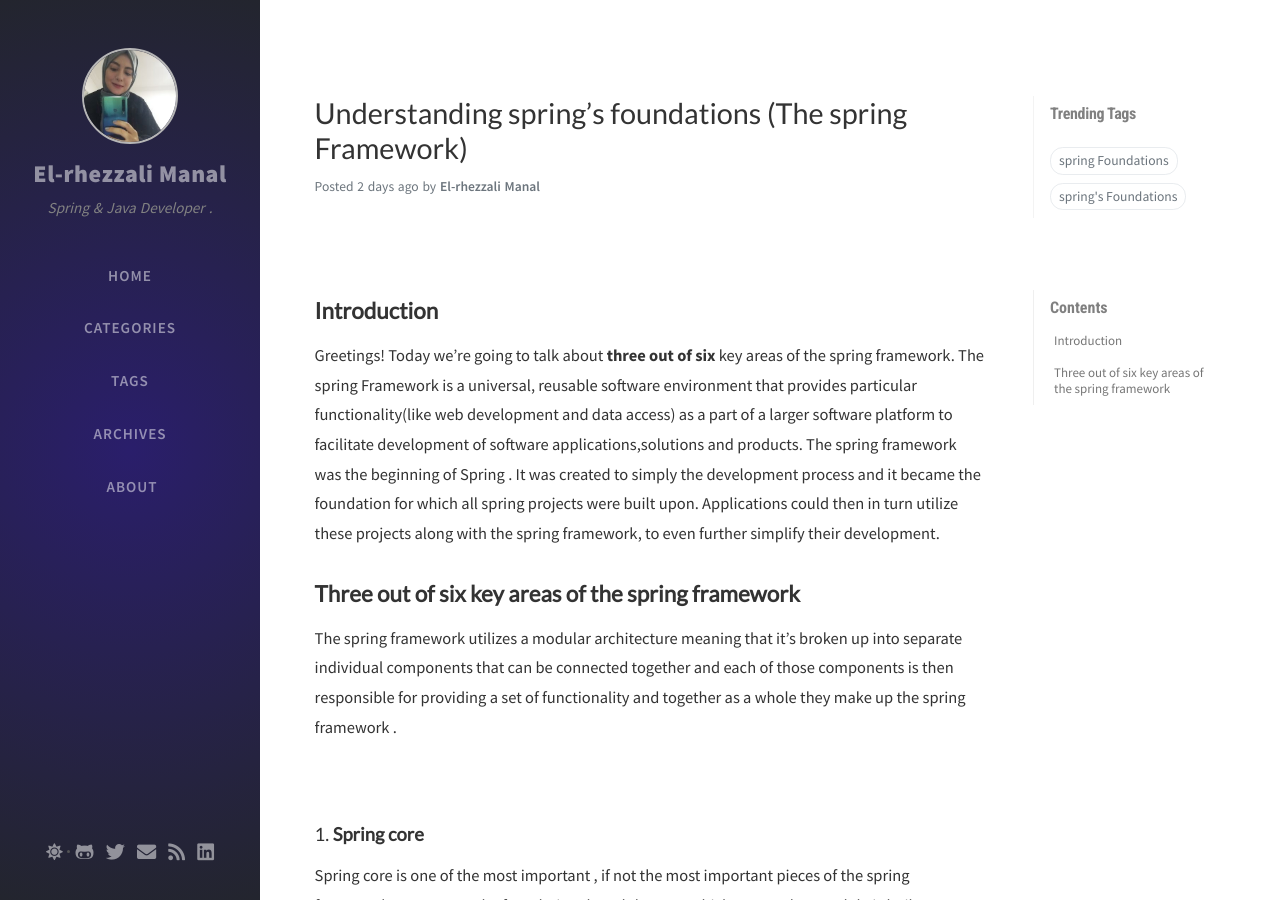
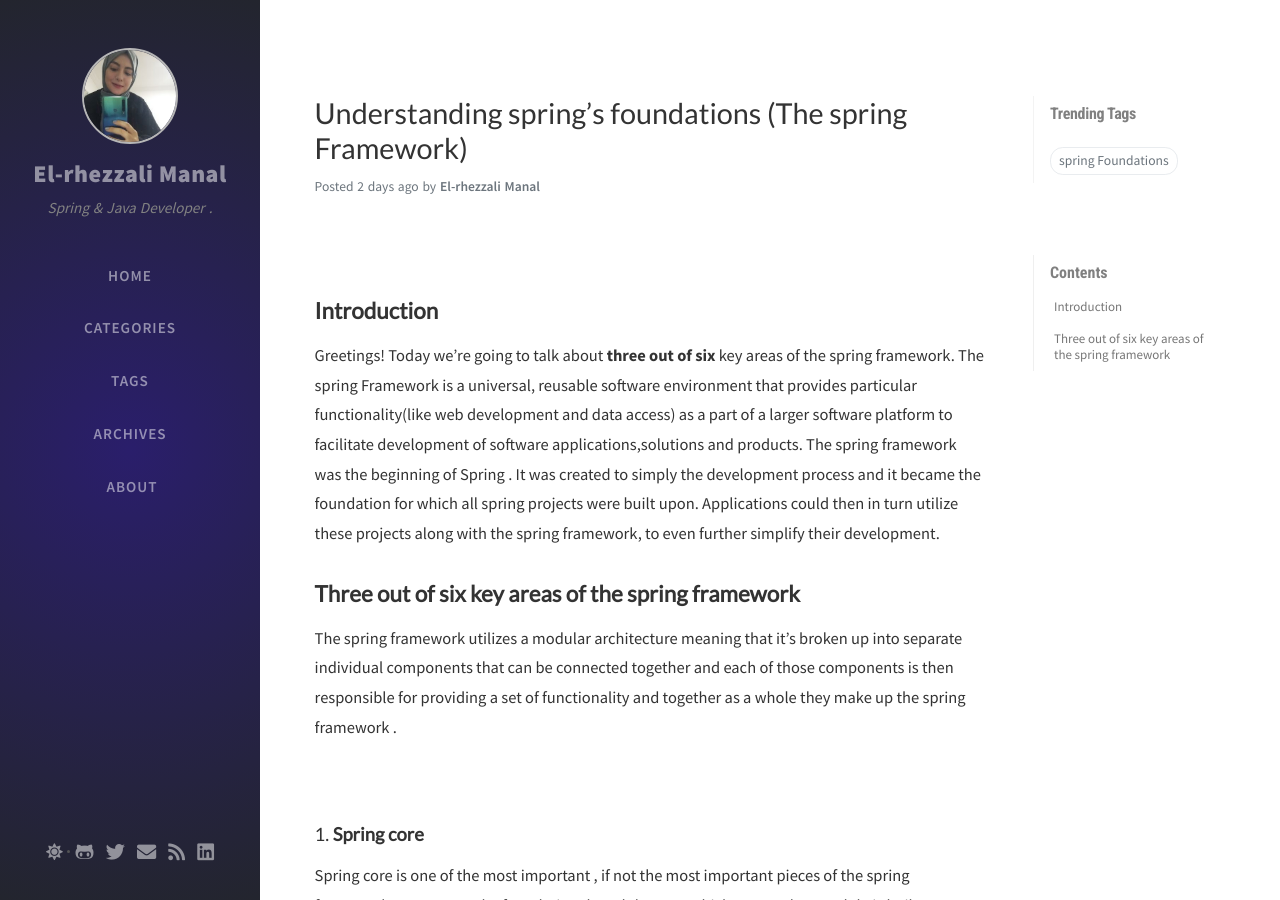
Before and after one commit to manal-elrhezzali/manal-elrhezzali.github.io, a Jekyll site: the page built from _posts/2020-07-04-Understang-spring's-foundations-(The-spring-Framework).md, in a window 1280 px wide and 900 px high. Built offline with Jekyll 4.4.1, drawn with Linux system fonts in a browser that asks for light colours; nearby versions of some CDN libraries; comment, search, counter and statistics services are not loaded; some of the changed text lies outside the part shown.

Commit message:
Update 2020-07-04-Understang-spring's-foundations-(The-spring-Framework).md

```diff
--- a/_posts/2020-07-04-Understang-spring's-foundations-(The-spring-Framework).md
+++ b/_posts/2020-07-04-Understang-spring's-foundations-(The-spring-Framework).md
@@ -3,7 +3,7 @@ title: Understanding spring’s foundations (The spring Framework)
 author: El-rhezzali Manal
 date: 2020-07-04 18:30:00 +0800
 categories: [Blogging,Spring]
-tags: [spring's Foundations]
+tags: [spring Foundations]
 pin: true
 ---
 
```
